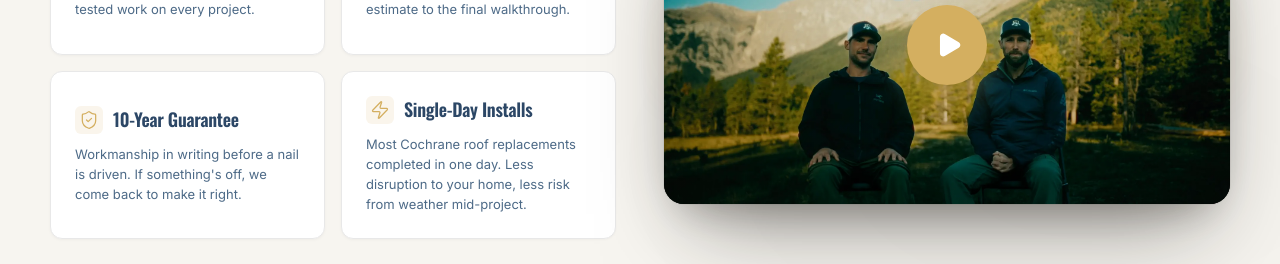
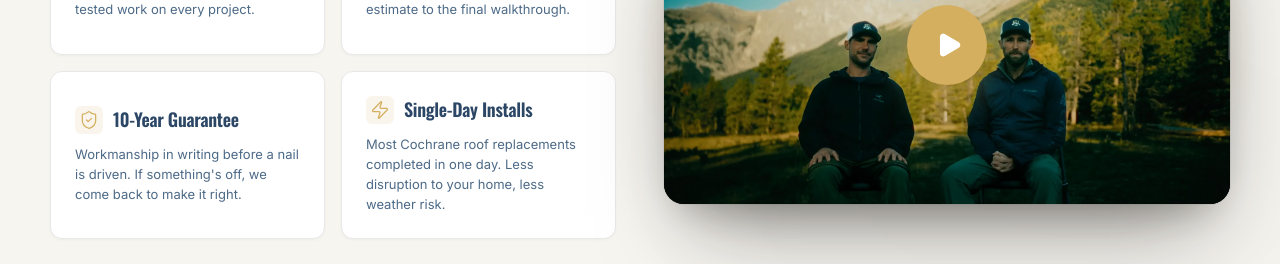
Before and after one commit to sereniumai/sure-west-roofing, a Next.js app: page / in a window 1280 px wide. Shown: the part 5420-5684 px from the top of the page. Built offline with nearby package versions, Linux system fonts and the light colour scheme.

Commit message:
copy: trim Single-Day Installs body by 2 words
Co-Authored-By: Claude Opus 4.7 (1M context) <noreply@anthropic.com>

```diff
--- a/components/sections/WhySureWest.tsx
+++ b/components/sections/WhySureWest.tsx
@@ -39,7 +39,7 @@ const pillars: Pillar[] = [
   {
     id: 'single-day',
     title: 'Single-Day Installs',
-    body: 'Most Cochrane roof replacements completed in one day. Less disruption to your home, less risk from weather mid-project.',
+    body: 'Most Cochrane roof replacements completed in one day. Less disruption to your home, less weather risk.',
     Icon: Zap,
   },
 ]
```
